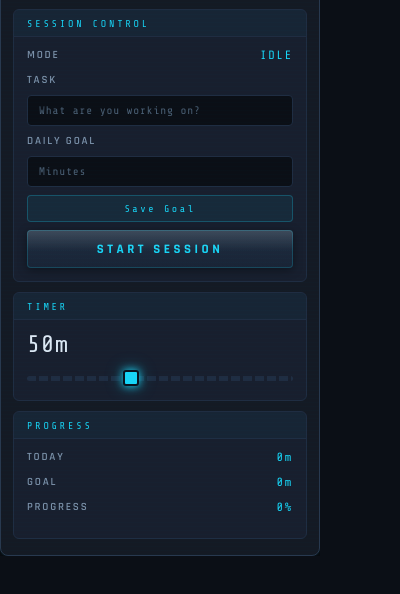
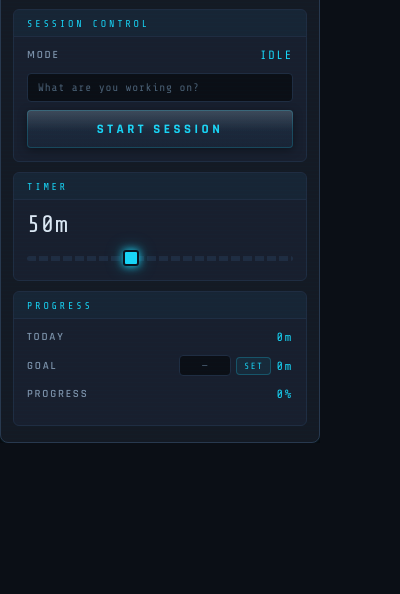
Before and after one commit to mohameddsaber/Sentinel, a browser extension: page popup.html in a window 400 px wide. Shown: the part 86-680 px from the top of the page. Drawn offline with nearby package versions, Linux system fonts and the light colour scheme.

Commit message:
Refactor task and goal input fields for improved layout and styling in popup

```diff
--- a/popup.css
+++ b/popup.css
@@ -350,14 +350,13 @@ input[type="range"]::-moz-range-thumb {
   cursor: grab;
 }
 
-/* Task & Goal Inputs */
-#taskInput,
-#goalInput {
+/* Task Input */
+#taskInput {
   width: 100%;
   background: var(--bg-body);
   border: 1px solid var(--border);
   border-radius: 4px;
-  padding: 8px 11px;
+  padding: 7px 10px;
   font-family: var(--font-mono);
   font-size: 11px;
   letter-spacing: 1.2px;
@@ -369,13 +368,45 @@ input[type="range"]::-moz-range-thumb {
   appearance: none;
 }
 
-#taskInput::placeholder,
-#goalInput::placeholder {
+#taskInput::placeholder {
   color: var(--text-lo);
   letter-spacing: 0.8px;
 }
 
-#taskInput:focus,
+#taskInput:focus {
+  border-color: rgba(24, 212, 245, 0.45);
+  box-shadow: 0 0 0 2px rgba(24, 212, 245, 0.08);
+}
+
+/* Goal inline inside PROGRESS card */
+.goal-inline {
+  display: flex;
+  align-items: center;
+  gap: 5px;
+  margin-left: auto;
+}
+
+#goalInput {
+  width: 52px;
+  background: var(--bg-body);
+  border: 1px solid var(--border);
+  border-radius: 4px;
+  padding: 3px 6px;
+  font-family: var(--font-mono);
+  font-size: 11px;
+  letter-spacing: 1px;
+  color: var(--text-hi);
+  outline: none;
+  text-align: center;
+  transition: border-color 0.2s, box-shadow 0.2s;
+  -webkit-appearance: none;
+  appearance: none;
+}
+
+#goalInput::placeholder {
+  color: var(--text-lo);
+}
+
 #goalInput:focus {
   border-color: rgba(24, 212, 245, 0.45);
   box-shadow: 0 0 0 2px rgba(24, 212, 245, 0.08);
@@ -388,18 +419,18 @@ input[type="range"]::-moz-range-thumb {
 
 /* Save Goal Button */
 #saveGoalBtn {
-  width: 100%;
-  padding: 7px 0;
-  margin-bottom: 8px;
+  flex-shrink: 0;
+  padding: 3px 7px;
   border: 1px solid rgba(24, 212, 245, 0.25);
   border-radius: 4px;
   background: rgba(24, 212, 245, 0.06);
   color: var(--cyan);
   font-family: var(--font-mono);
-  font-size: 10px;
-  letter-spacing: 2.5px;
+  font-size: 9px;
+  letter-spacing: 1.5px;
   cursor: pointer;
   transition: background 0.18s, border-color 0.18s;
+  white-space: nowrap;
 }
 
 #saveGoalBtn:hover {
--- a/popup.html
+++ b/popup.html
@@ -33,15 +33,7 @@
             <span class="mode-key">MODE</span>
             <span class="mode-val" id="modeVal">IDLE</span>
           </div>
-          <div class="mode-row" style="margin-bottom:8px;">
-            <span class="mode-key">TASK</span>
-          </div>
           <input id="taskInput" placeholder="What are you working on?" />
-          <div class="mode-row" style="margin-bottom:8px;">
-            <span class="mode-key">DAILY GOAL</span>
-          </div>
-          <input id="goalInput" type="number" min="0" step="5" placeholder="Minutes" />
-          <button id="saveGoalBtn" type="button">Save Goal</button>
           <button class="session-btn inactive" id="sessionBtn" type="button">START SESSION</button>
         </div>
       </section>
@@ -67,7 +59,11 @@
           </div>
           <div class="mode-row">
             <span class="mode-key">GOAL</span>
-            <span class="mode-val" id="goalVal">0m</span>
+            <div class="goal-inline">
+              <input id="goalInput" type="number" min="0" step="5" placeholder="—" />
+              <button id="saveGoalBtn" type="button">SET</button>
+              <span class="mode-val" id="goalVal">0m</span>
+            </div>
           </div>
           <div class="mode-row">
             <span class="mode-key">PROGRESS</span>
```
